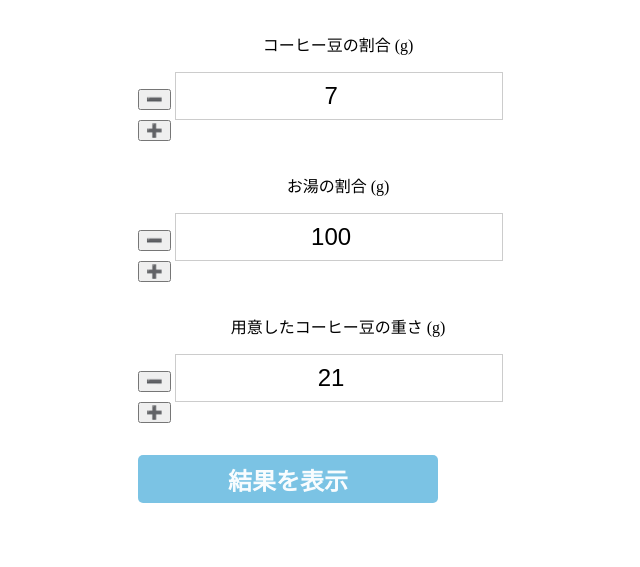
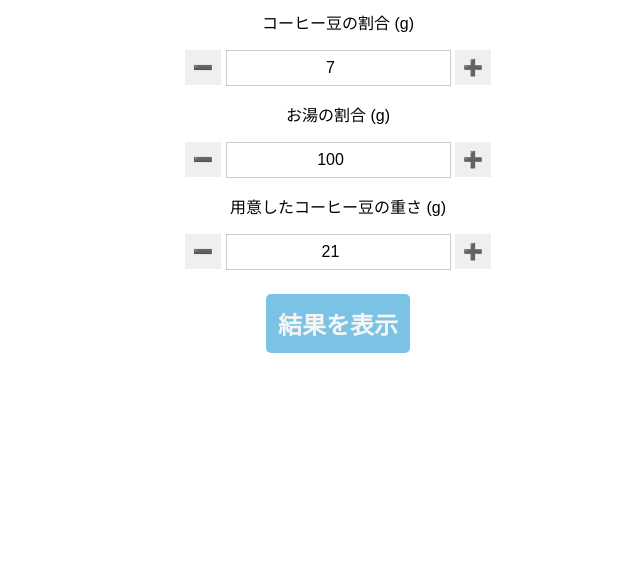
Before and after one commit to yos10/webappcontest-2022-summer, a plain HTML site: page index.html in a window 1280 px wide. Shown: the whole page, without its empty margins (302-942 px from the left). Drawn offline with Linux system fonts and the light colour scheme.

Commit message:
update css
css 難しい

```diff
--- a/style.css
+++ b/style.css
@@ -1,71 +1,75 @@
 * {
+  margin: 0;
+  padding: 0;
   box-sizing: border-box;
 }
 
 body {
-  display: flex;
-  justify-content: center;
+  font-family: sans-serif;
+  min-height: 100vh;
 }
 
 #container {
-  width: 400px;
-  padding-top: 24px;
+  max-width: 400px;
+  margin-inline: auto;
+  padding: 10px;
 }
 
 #form {
-  display: grid;
-  grid-template: repeat(4, 1fr) / 1fr;
-  gap: 32px;
+  text-align: center;
 }
 
 .form-item {
-  display: flex;
-  flex-direction: column;
-  justify-content: center;
-  align-items: center;
+  margin-bottom: 1em;
 }
 
 label {
-  margin-bottom: 16px;
+  display: block;
+  margin-bottom: 1em;
 }
 
 input {
-  height: 48px;
-  min-width: 300px;
-  padding: 0 8px;
-  font-size: 24px;
+  font-size: 1rem;
+  padding: 0.5em;
+  text-align: center;
   border: 1px solid #cccccc;
-  text-align: center;
+}
+
+button {
+  font-size: 1rem;
+  padding: 0.5em;
+  border: none;
+  outline: none;
+  cursor: pointer;
+}
+
+.submit-button {
+  margin-top: 1.5em;
+  margin-bottom: 1.5em;
 }
 
 #button {
-  height: 48px;
-  min-width: 300px;
-  padding: 0 8px;
-  font-size: 24px;
+  font-size: 1.5em;
   font-weight: bold;
-  color: rgba(255, 255, 255, 0.95);
+  color: whitesmoke;
   background: rgba(91, 180, 222, 0.8);
-  border: none;
   border-radius: 5px;
-  outline: none;
-  cursor: pointer;
 }
 
 #button:active {
   background: rgba(91, 180, 222);
 }
 
-#result {
-  margin-top: 32px;
-}
-
-#result-content > p {
+#result-content {
   text-align: center;
 }
 
+p {
+  margin-bottom: 1rem;
+}
+
 .total-water {
-  font-size: 24px;
+  font-size: 2em;
   font-weight: bold;
 }
 
@@ -80,9 +84,9 @@ tr {
 
 th {
   font-weight: normal;
-  padding-bottom: 16px;
+  padding-bottom: 1em;
 }
 
 td {
-  padding-bottom: 16px;
+  padding-bottom: 1em;
 }
```
